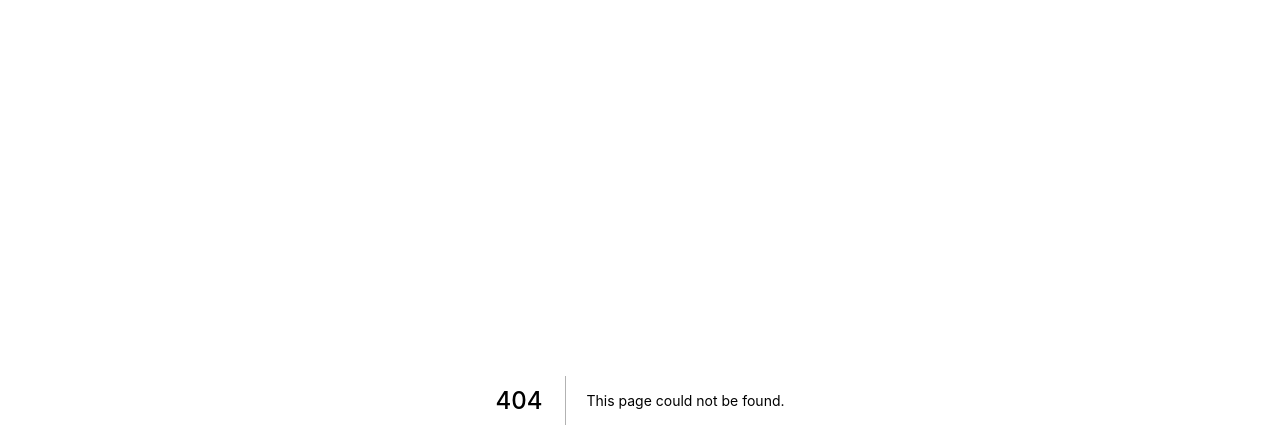
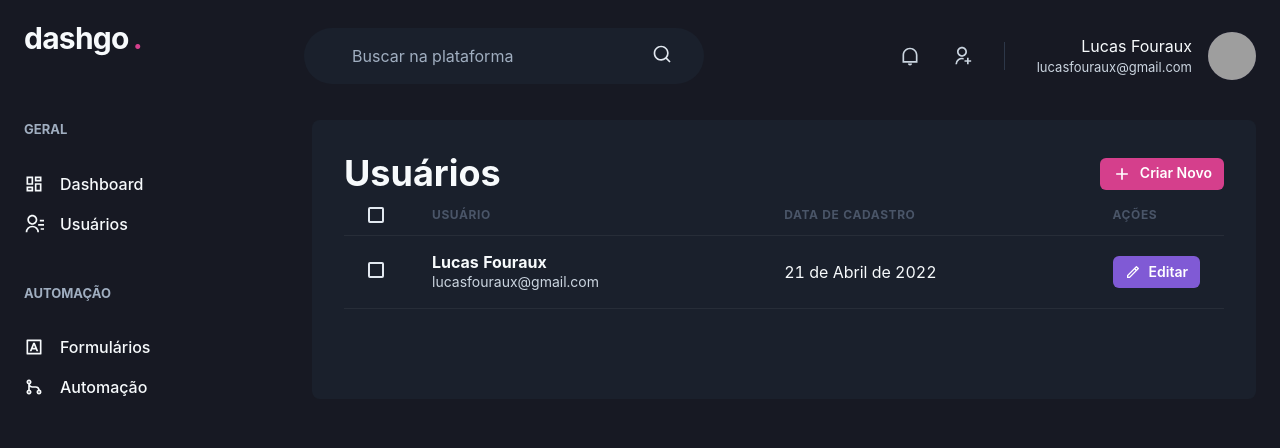
Before and after one commit to lucasfouraux/dashgo, a Next.js app: page /users in a window 1280 px wide. Before the commit this address had no page. Shown: the top 448 px of the page. Built offline with nearby package versions, Linux system fonts and the light colour scheme; grey boxes are pictures that could not be loaded.

Commit message:
feat: add user page

```diff
--- /dev/null
+++ b/src/pages/users/index.tsx
@@ -0,0 +1,69 @@
+import { Box, Button, Checkbox, Flex, Heading, Icon, Table, Tbody, Td, Th, Thead, Tr, Text } from "@chakra-ui/react";
+import { RiAddLine, RiPencilLine } from "react-icons/ri";
+import { Header } from "../../components/Header";
+import { Siderbar } from "../../components/Siderbar";
+
+export default function UserList() {
+  return (
+    <Box>
+      <Header />
+      <Flex w="100%" my="6" maxWidth={1480} mx="auto" px="6">
+        <Siderbar />
+
+        <Box flex="1" borderRadius={8} bg="gray.800" p="8">
+          <Flex flex="1" justify="space-between" align="center">
+            <Heading>Usuários</Heading>
+
+            <Button
+              as="a"
+              size="sm"
+              fontSize="sm"
+              colorScheme="pink"
+              leftIcon={<Icon as={RiAddLine} fontSize="20"/>}
+            >
+              Criar Novo
+            </Button>
+          </Flex>
+
+          <Table colorScheme="whiteAlpha">
+            <Thead>
+              <Tr>
+                <Th px="6" color="gray.300" width="8">
+                  <Checkbox colorScheme="pink" />
+                </Th>
+                <Th>Usuário</Th>
+                <Th>Data de cadastro</Th>
+                <Th width="8" >Ações</Th>
+              </Tr>
+            </Thead>
+            <Tbody>
+              <Tr>
+                <Td>
+                  <Checkbox colorScheme="pink" />
+                </Td>
+                <Td>
+                  <Box>
+                    <Text fontWeight="bold">Lucas Fouraux</Text>
+                    <Text fontSize="sm" color="gray.300">lucasfouraux@gmail.com</Text>
+                  </Box>
+                </Td>
+                <Td>21 de Abril de 2022</Td>
+                <Td>
+                  <Button
+                    as="a"
+                    size="sm"
+                    fontSize="sm"
+                    colorScheme="purple"
+                    leftIcon={<Icon as={RiPencilLine} fontSize="16"/>}
+                  >
+                    Editar
+                  </Button>
+                </Td>
+              </Tr>
+            </Tbody>
+          </Table>
+        </Box>
+      </Flex>
+    </Box>
+  )
+}
```
